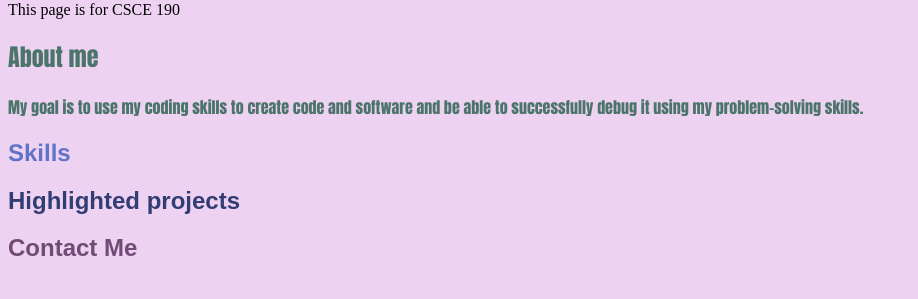
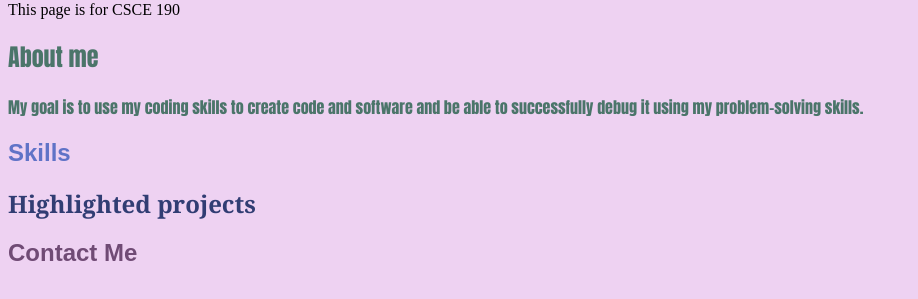
Before and after one commit to CSE-NietoT/CSE-NietoT.github.io, a plain HTML site: page index.html in a window 1280 px wide. Shown: the part 79-378 px from the top of the page, without its empty margins (0-918 px from the left). Drawn offline with Linux system fonts and the light colour scheme.

Commit message:
work plz

```diff
--- a/styles.css
+++ b/styles.css
@@ -8,15 +8,15 @@ h1{
 }
 .about{
     color:#4B756A;
-    font-family:Impact;
+    font-family:Impact, Haettenschweiler, 'Arial Narrow Bold', sans-serif;
 }
 .skills{
     color:#6073C7;
-    font-family:Helvetica;
+    font-family:Arial, Helvetica, sans-serif;
 }
 .projects{
     color:#313D73;
-    font-family:Arial;
+    font-family:Georgia, 'Times New Roman', Times, serif;
 }
 .contact{
     color:#704B75;
```
